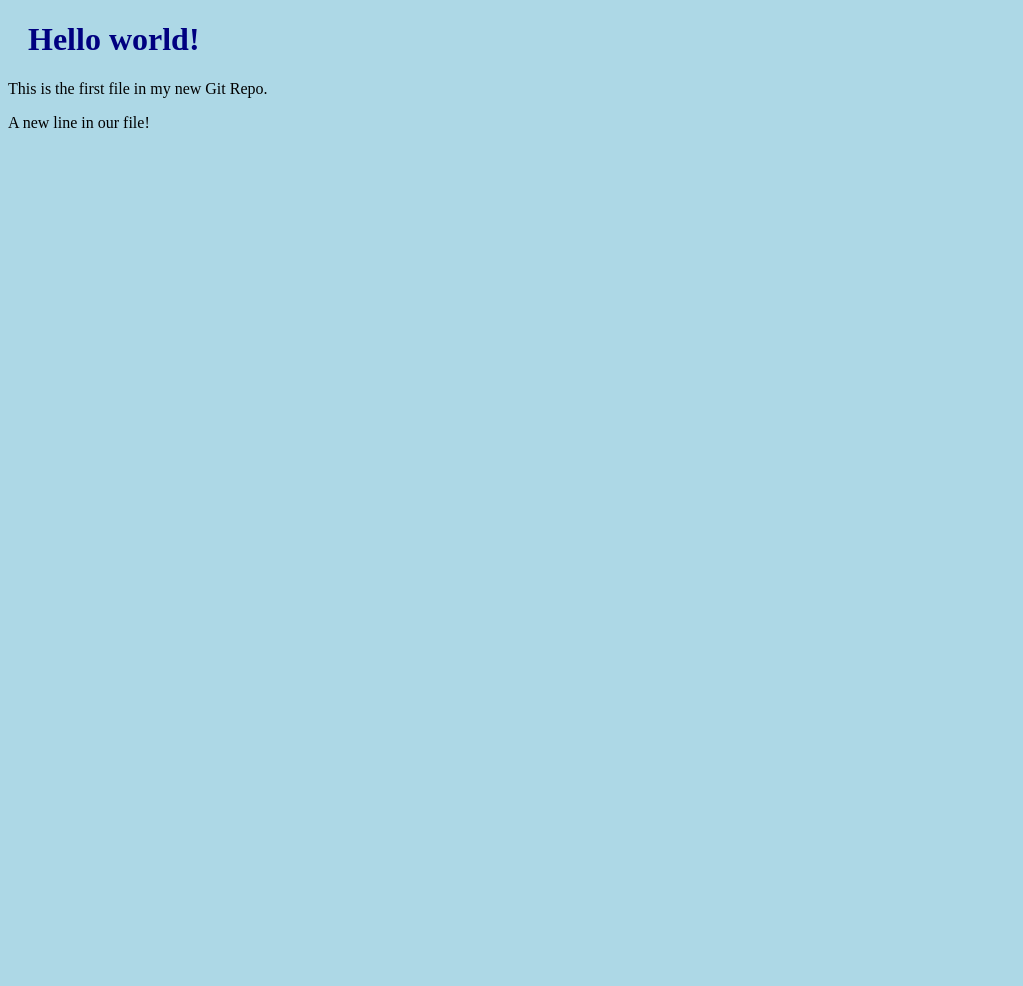
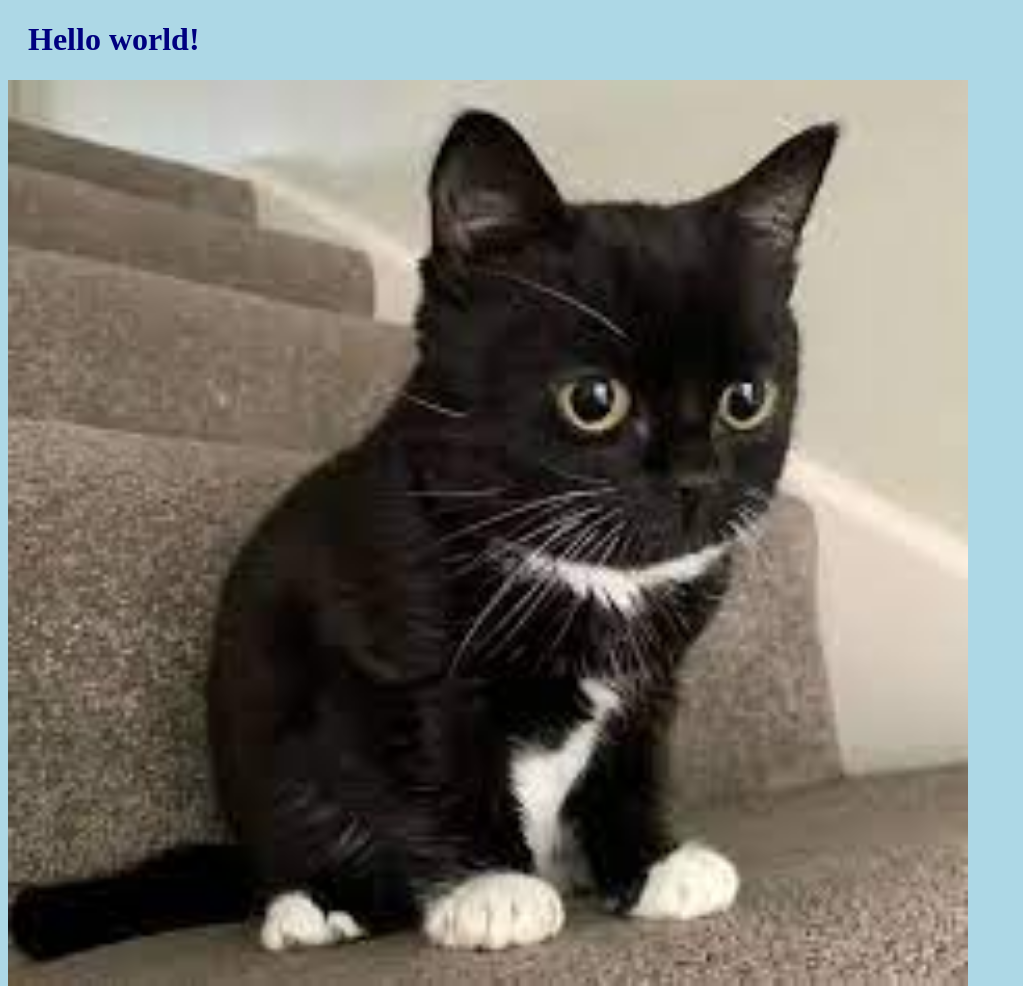
Before and after one commit to goodCode777/myproject, a plain HTML site: page index.html in a window 1280 px wide. Shown: the top 986 px of the page, without its empty margins (0-1023 px from the left). Before the commit the page ends 800 px from the top, so only its background shows below. Drawn offline with Linux system fonts and the light colour scheme.

Commit message:
Added image to Hello World

```diff
--- a/index.html
+++ b/index.html
@@ -7,6 +7,8 @@
 <body>
 
 <h1>Hello world!</h1>
+<div><img src="blackcat.jpg" alt="blackcat"
+    style="width:100%;max-width:960px"></div>
 <p>This is the first file in my new Git Repo.</p>
 <p>A new line in our file!</p>
 
```
Also changed, not shown: blackcat.jpg (added).
